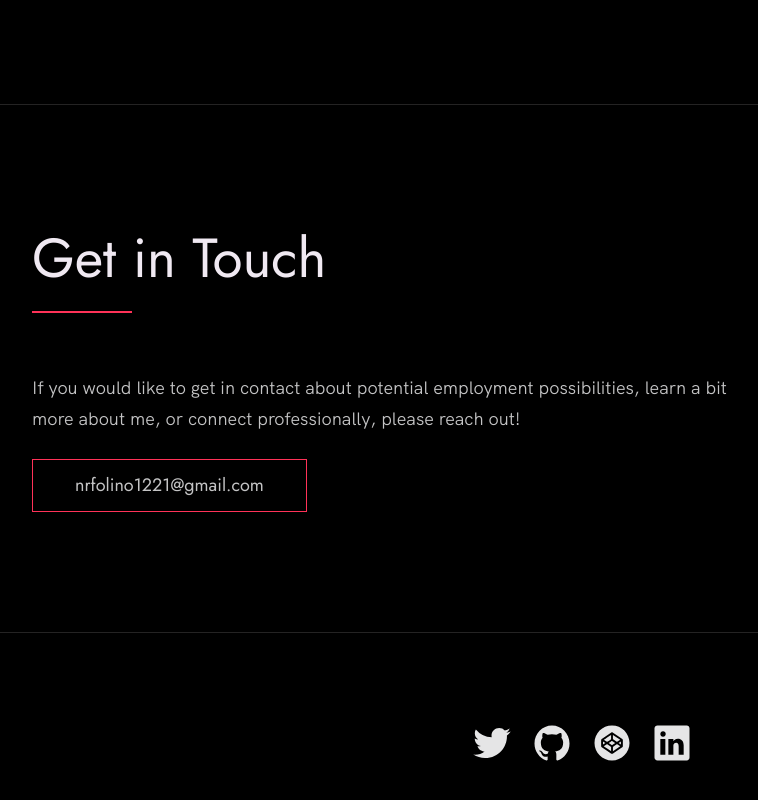
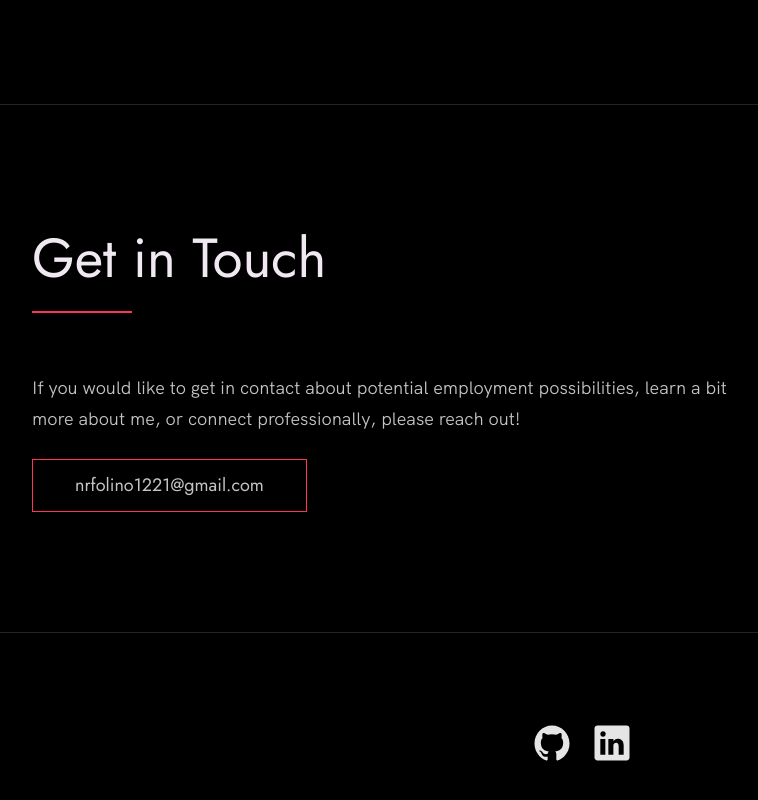
Before and after one commit to NickFolino1221/NickFolinoPortfolio, a plain HTML site: page index.html in a window 1280 px wide. Shown: the part 3515-4315 px from the top of the page, without its empty margins (58-816 px from the left). Drawn offline with Linux system fonts and the light colour scheme.

Commit message:
Update index.html

```diff
--- a/index.html
+++ b/index.html
@@ -210,23 +210,15 @@
     <div class="row">
       <!-- Update the links to point to your accounts -->
       <ul class="footer__social-links">
+
         <li class="footer__social-link-item">
-          <a href="https://twitter.com/nisarhassan12/" title="Link to Twitter Profile">
-            <img src="./images/twitter.svg" class="footer__social-image" alt="Twitter">
-          </a>
-        </li>
-        <li class="footer__social-link-item">
-          <a href="https://github.com/nisarhassan12/" title="Link to Github Profile">
+          <a href="https://github.com/nickfolino1221/" title="Link to Github Profile">
             <img src="./images/github.svg" class="footer__social-image" alt="Github">
           </a>
         </li>
+
         <li class="footer__social-link-item">
-          <a href="https://codepen.io/nisar_hassan" title="Link to Codepen Profile">
-            <img src="./images/codepen.svg" class="footer__social-image" alt="Codepen">
-          </a>
-        </li>
-        <li class="footer__social-link-item">
-          <a href=https://www.linkedin.com/in/nisar-hassan-naqvi-413466199/">
+          <a href=https://www.linkedin.com/in/nicholasfolino/">
             <img src="./images/linkedin.svg" title="Link to Linkedin Profile" class="footer__social-image" alt="Linkedin">
           </a>
         </li>
```
